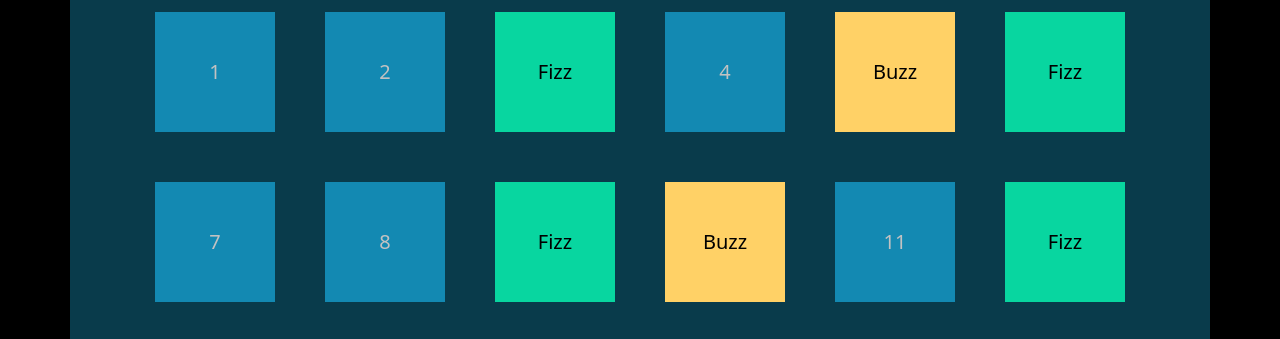
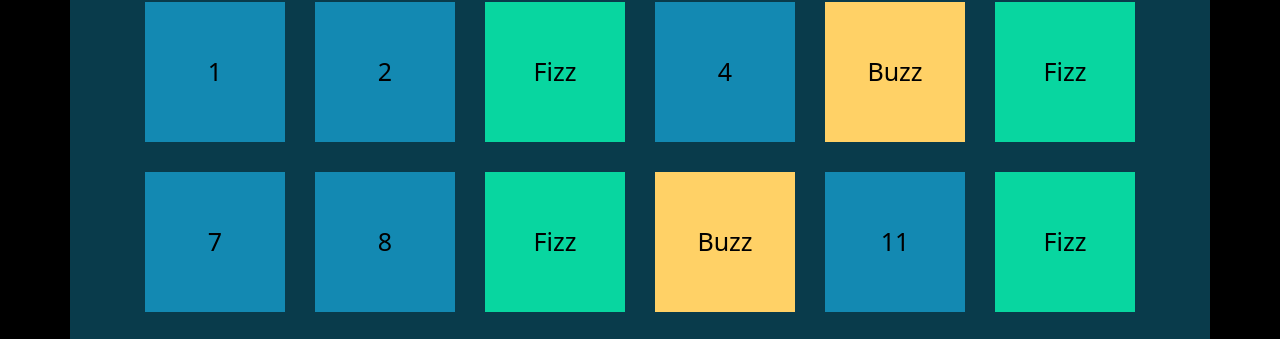
Before and after one commit to Vahidone/js-fizzbuzz, a plain HTML site: page index.html in a window 1280 px wide. Shown: the part 215-554 px from the top of the page. Drawn offline with nearby package versions, Linux system fonts and the light colour scheme.

Commit message:
style: change margin between boxes

```diff
--- a/css/style.css
+++ b/css/style.css
@@ -21,16 +21,16 @@ h1 {
   background-color: #093B4B;
 }
 .box {
-  width: 120px;
-  height: 120px;
+  width: 140px;
+  height: 140px;
   color: black;
   display: flex;
   justify-content: center;
   align-items: center;
-  margin: 25px;
+  margin: 15px;
   background-color: #1389B2;
-  color: #c2c2c2;
-  font-size: 20px;
+  color: black;
+  font-size: 25px;
 }
 .box-fizz {
   background-color: #08D6A0;
```
